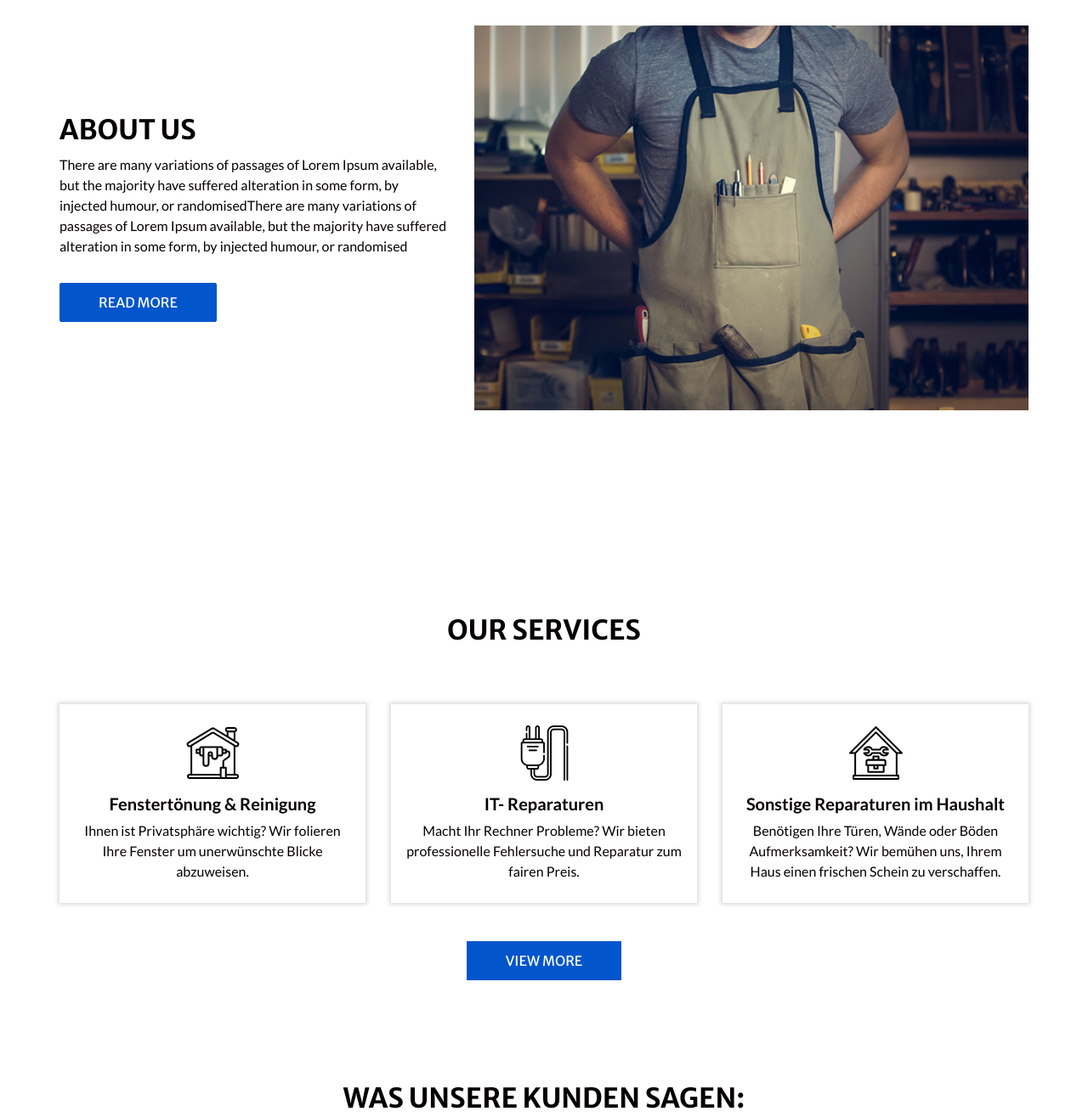
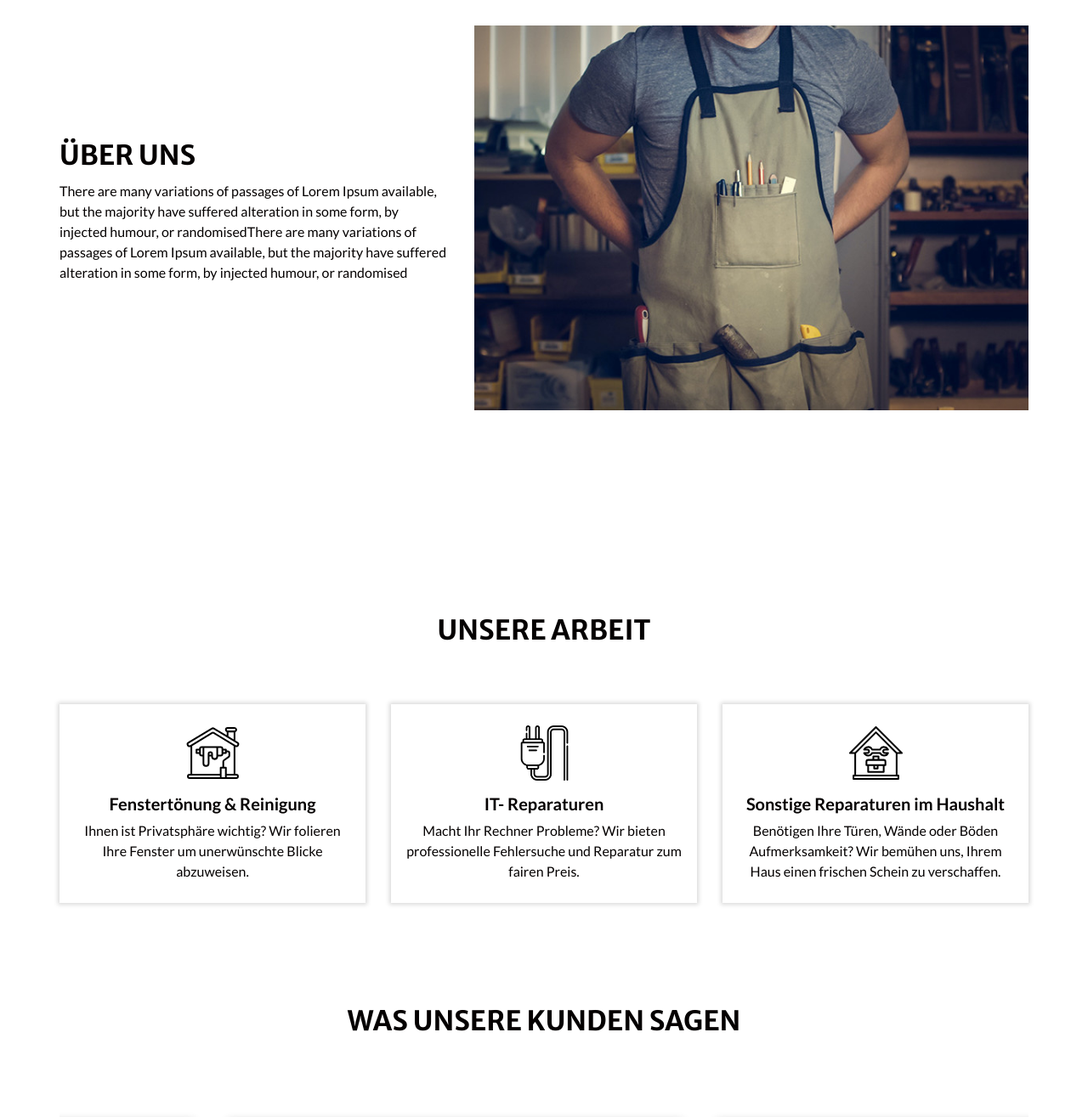
Before and after one commit to businessnr1/web, a plain HTML site: page index.html in a window 1280 px wide. Shown: the part 1100-2415 px from the top of the page at 85% size. Drawn offline with nearby package versions, Linux system fonts and the light colour scheme.

Commit message:
Update index.html

```diff
--- a/index.html
+++ b/index.html
@@ -135,7 +135,7 @@
             Repair
           </h5>
         </div>
-        <div class="box active">
+        <div class="box">
           <div class="img-box">
             <svg xmlns="http://www.w3.org/2000/svg" viewBox="0 0 64 64" width="512" height="512">
               <g id="paint-painted-paint_roller-home-house" data-name="paint-painted-paint roller-home-house">
@@ -172,14 +172,12 @@
         <div class="col-lg-5 col-md-6">
           <div class="detail-box">
             <h2>
-              About us
+              Über uns
             </h2>
             <p>
               There are many variations of passages of Lorem Ipsum available, but the majority have suffered alteration in some form, by injected humour, or randomisedThere are many variations of passages of Lorem Ipsum available, but the majority have suffered alteration in some form, by injected humour, or randomised
             </p>
-            <a href="">
-              Read More
-            </a>
+
           </div>
         </div>
         <div class="col-lg-7 col-md-6">
@@ -201,7 +199,7 @@
   <section class="service_section layout_padding">
     <div class="container ">
       <div class="heading_container heading_center">
-        <h2> Our Services </h2>
+        <h2> unsere arbeit </h2>
       </div>
       <div class="row">
         <div class="col-sm-6 col-md-4 mx-auto">
@@ -250,11 +248,6 @@
           </div>
         </div>
       </div>
-      <div class="btn-box">
-        <a href="">
-          View More
-        </a>
-      </div>
     </div>
   </section>
 
@@ -266,7 +259,7 @@
     <div class="container">
       <div class="heading_container heading_center">
         <h2>
-          Was unsere kunden sagen:
+          Was unsere kunden sagen
         </h2>
       </div>
       <div class="carousel-wrap layout_padding2-top ">
@@ -392,7 +385,7 @@
     <div class="container">
       <div class="heading_container">
         <h2>
-          Contact Us
+          kontaktieren sie uns
         </h2>
       </div>
       <div class="row">
```
